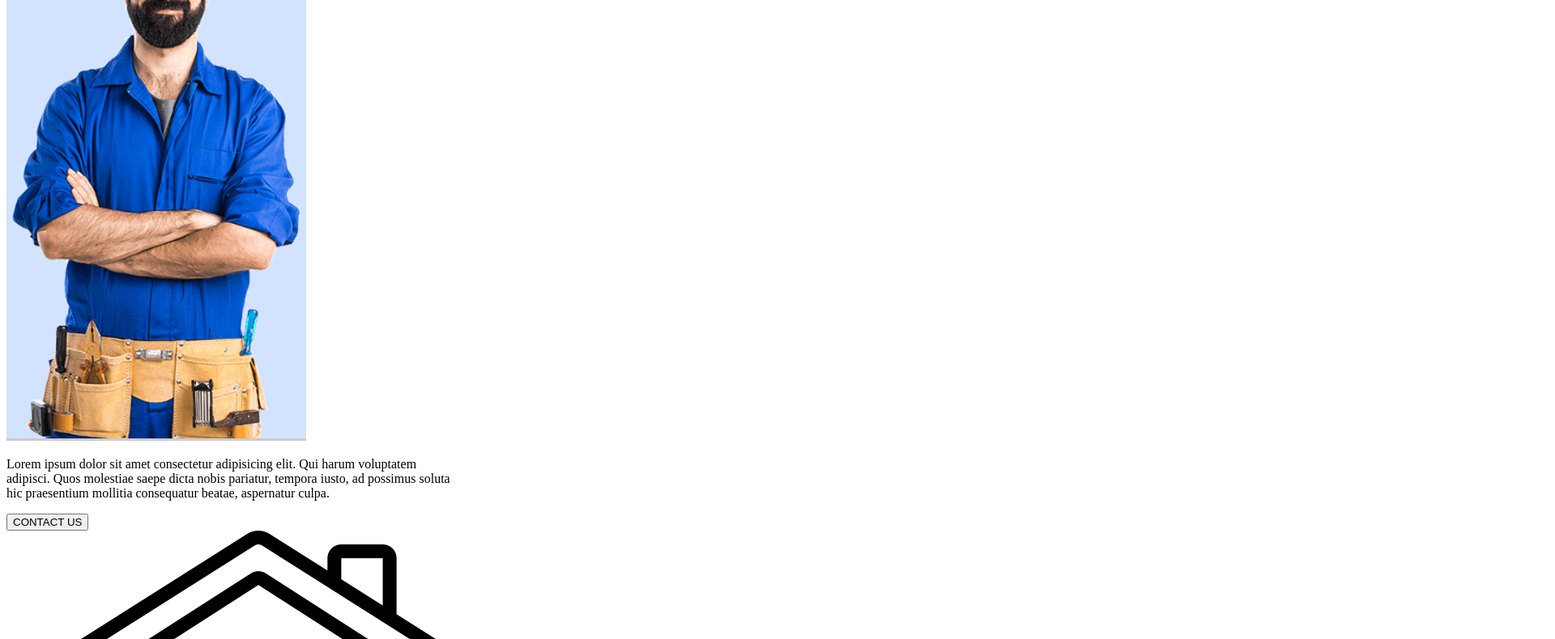
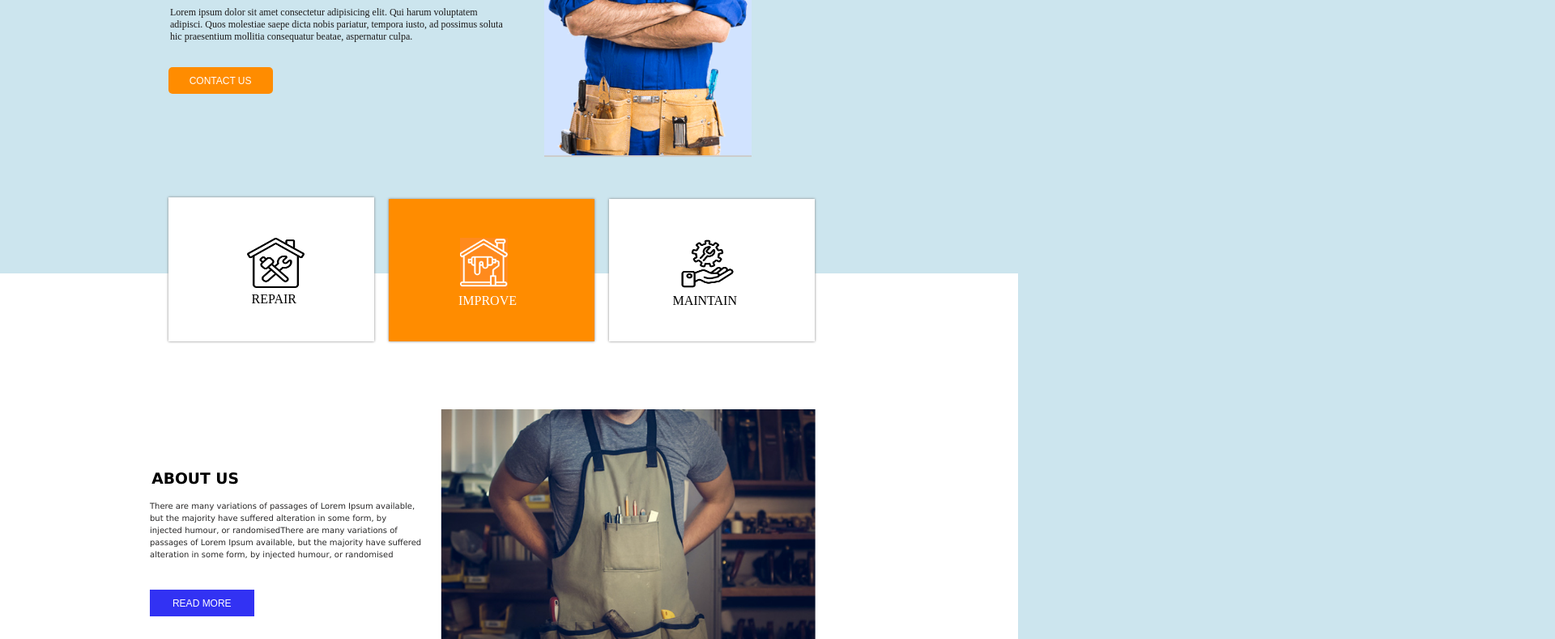
Before and after one commit to M-Ashir/inance-website, a plain HTML site: page index.html in a window 1280 px wide. Shown: the part 370-1160 px from the top of the page at 81% size, 1920 px wide, since content can reach past the window. Drawn offline with Linux system fonts and the light colour scheme.

Commit message:
Fix stylesheet link in index.html

```diff
--- a/index.html
+++ b/index.html
@@ -6,7 +6,7 @@
     <meta name="viewport" content="width=device-width, initial-scale=1.0">
     <link rel="icon" href="repair-tools.png">
     <title>Inance</title>
-    <link rel="stylesheet" href="Style.css.txt"
+    <link rel="stylesheet" href="Style.css"
 </head>
 
 <body>
```
